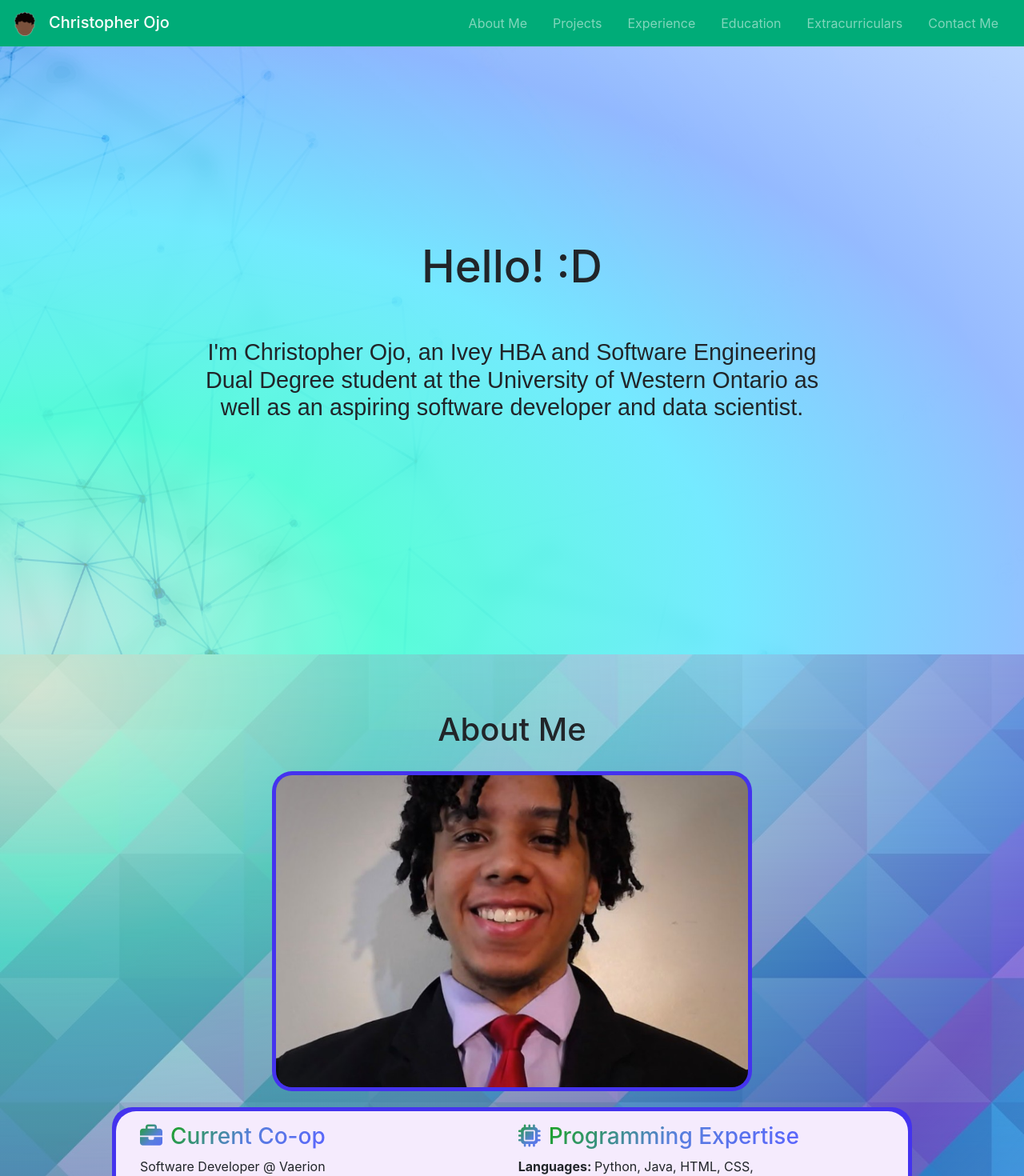
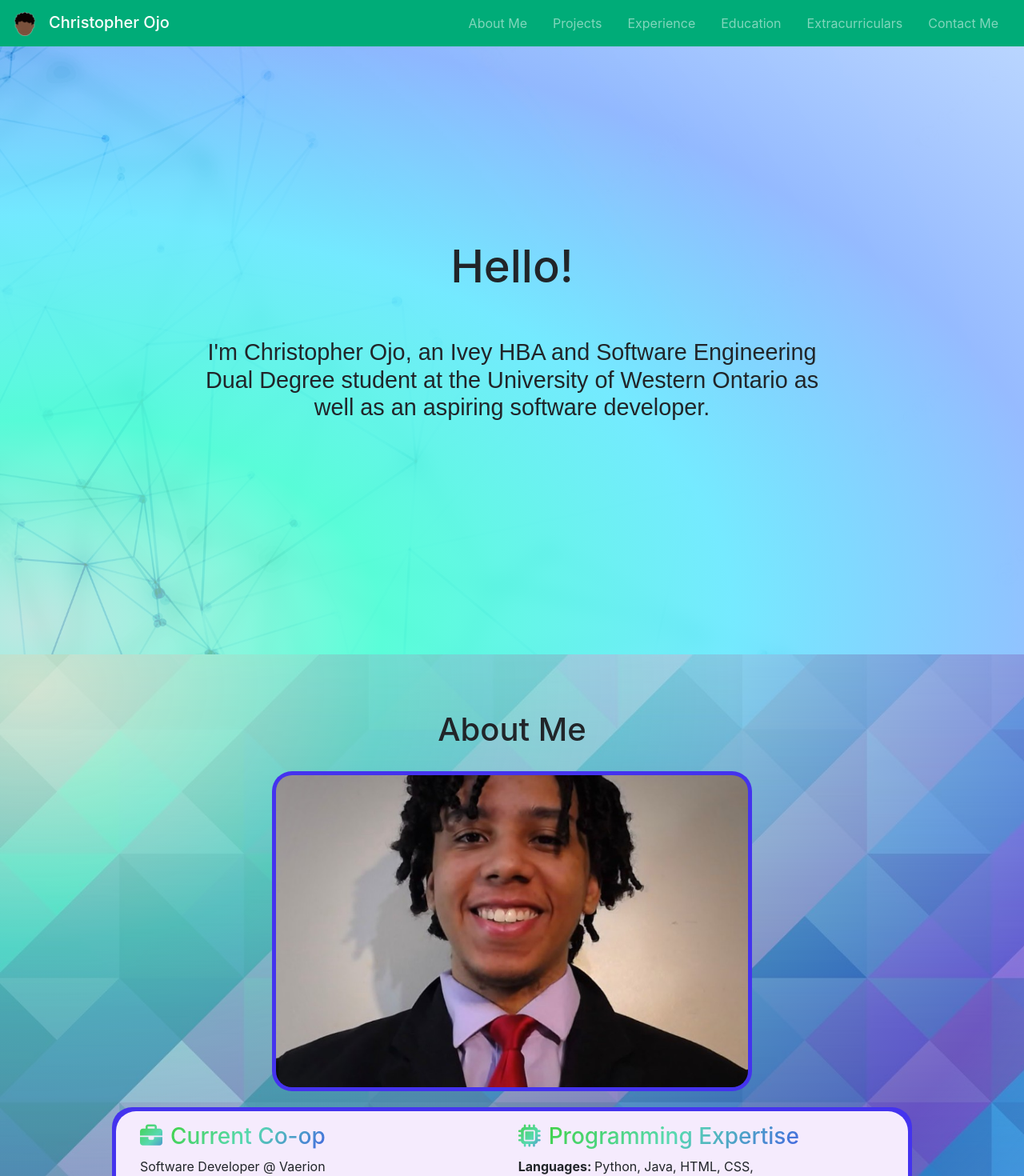
Before and after one commit to christopherojo/my-website, a React (Create React App) app: page / in a window 1280 px wide. Shown: the top 1470 px of the page at 80% size. Built offline with nearby package versions, Linux system fonts and the light colour scheme.

Commit message:
Spacing and Text Tweaks

```diff
--- a/src/Pages/Home.css
+++ b/src/Pages/Home.css
@@ -214,7 +214,7 @@ body {
 }
 
 .info-title h3 {
-  background: linear-gradient(135deg,#1ba322,#2a5fd3c5 50%,#3b48ffd5);
+  background: linear-gradient(135deg,#41d148,#2ad39bc5 50%,#1f4bdad5);
   -webkit-background-clip: text;
   color: transparent;
   font-size: 600;
--- a/src/Pages/Home.js
+++ b/src/Pages/Home.js
@@ -9,8 +9,8 @@ import { Link } from 'react-router-dom';
 const Introduction = () => {
   return (
     <div className='introduction'>
-      <h1>Hello! :D</h1>
-      <h5>I'm Christopher Ojo, an Ivey HBA and Software Engineering Dual Degree student at the University of Western Ontario as well as an aspiring software developer and data scientist.</h5>
+      <h1>Hello!</h1>
+      <h5>I'm Christopher Ojo, an Ivey HBA and Software Engineering Dual Degree student at the University of Western Ontario as well as an aspiring software developer.</h5>
     </div>
   );
 }
--- a/src/Pages/Projects/Split.js
+++ b/src/Pages/Projects/Split.js
@@ -41,7 +41,7 @@ const Information = () => {
         </div>
         <div className='project-how'>
           <h1>How we built it</h1>
-          <p>We used figma to get an idea of how the app would look, then used Android Studio and Java to create the app. Using Courier, we also added the feature for the app to notify the user when people leave or join their plans.</p>
+          <p>We used figma to get an idea of how the app would look, then used Android Studio and Java to create the app. Using Courier, we also added the feature for the app to notify the user when people join or leave their plans.</p>
         </div>
         <div className='project-challenges'>
           <h1>Challenges we ran into</h1>
```
